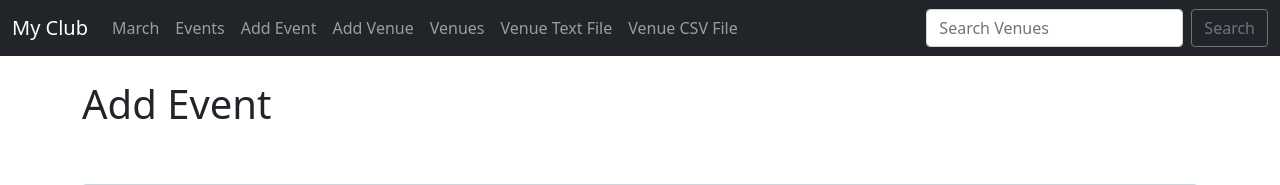
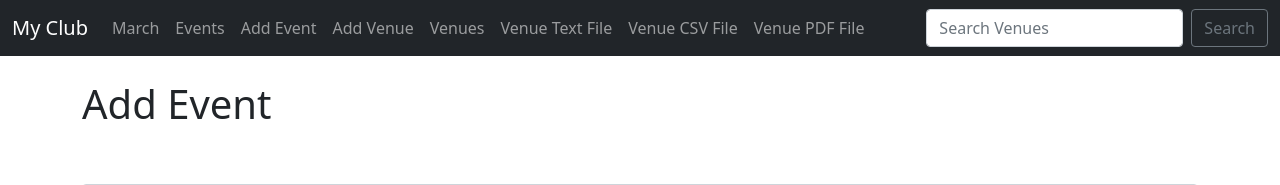
Before and after one commit to flatplanet/Django-Club-Youtube-Playlist, a Django app: page /add_event in a window 1280 px wide. Shown: the top 185 px of the page. Run offline with Django 3.2, Linux system fonts and the light colour scheme; data comes from the database, SQL or seed files in the repository.

Commit message:
generate pdf files

```diff
--- a/events/templates/events/navbar.html
+++ b/events/templates/events/navbar.html
@@ -31,7 +31,9 @@
         <li class="nav-item">
           <a class="nav-link" href="{% url 'venue_csv' %}">Venue CSV File</a>
         </li>
-
+        <li class="nav-item">
+          <a class="nav-link" href="{% url 'venue_pdf' %}">Venue PDF File</a>
+        </li>
 
       </ul>
       <form class="d-flex" method=POST action="{% url 'search-venues' %}">
--- a/events/urls.py
+++ b/events/urls.py
@@ -23,5 +23,6 @@ urlpatterns = [
 	path('delete_venue/<venue_id>', views.delete_venue, name='delete-venue'),
 	path('venue_text', views.venue_text, name='venue_text'),
 	path('venue_csv', views.venue_csv, name='venue_csv'),
+	path('venue_pdf', views.venue_pdf, name='venue_pdf'),
 
 ]
--- a/events/views.py
+++ b/events/views.py
@@ -7,6 +7,59 @@ from .models import Event, Venue
 from .forms import VenueForm, EventForm
 from django.http import HttpResponse
 import csv
+
+from django.http import FileResponse
+import io
+from reportlab.pdfgen import canvas
+from reportlab.lib.units import inch
+from reportlab.lib.pagesizes import letter
+
+
+# Generate a PDF File Venue List
+def venue_pdf(request):
+	# Create Bytestream buffer
+	buf = io.BytesIO()
+	# Create a canvas
+	c = canvas.Canvas(buf, pagesize=letter, bottomup=0)
+	# Create a text object
+	textob = c.beginText()
+	textob.setTextOrigin(inch, inch)
+	textob.setFont("Helvetica", 14)
+
+	# Add some lines of text
+	#lines = [
+	#	"This is line 1",
+	#	"This is line 2",
+	#	"This is line 3",
+	#]
+
+	# Designate The Model
+	venues = Venue.objects.all()
+
+	# Create blank list
+	lines = []
+
+	for venue in venues:
+		lines.append(venue.name)
+		lines.append(venue.address)
+		lines.append(venue.zip_code)
+		lines.append(venue.phone)
+		lines.append(venue.web)
+		lines.append(venue.email_address)
+		lines.append("===========================")
+
+	# Loop
+	for line in lines:
+		textob.textLine(line)
+
+	# Finish Up
+	c.drawText(textob)
+	c.showPage()
+	c.save()
+	buf.seek(0)
+
+	# Return something
+	return FileResponse(buf, as_attachment=True, filename='venue.pdf')
 
 # Generate CSV File Venue List
 def venue_csv(request):
```
